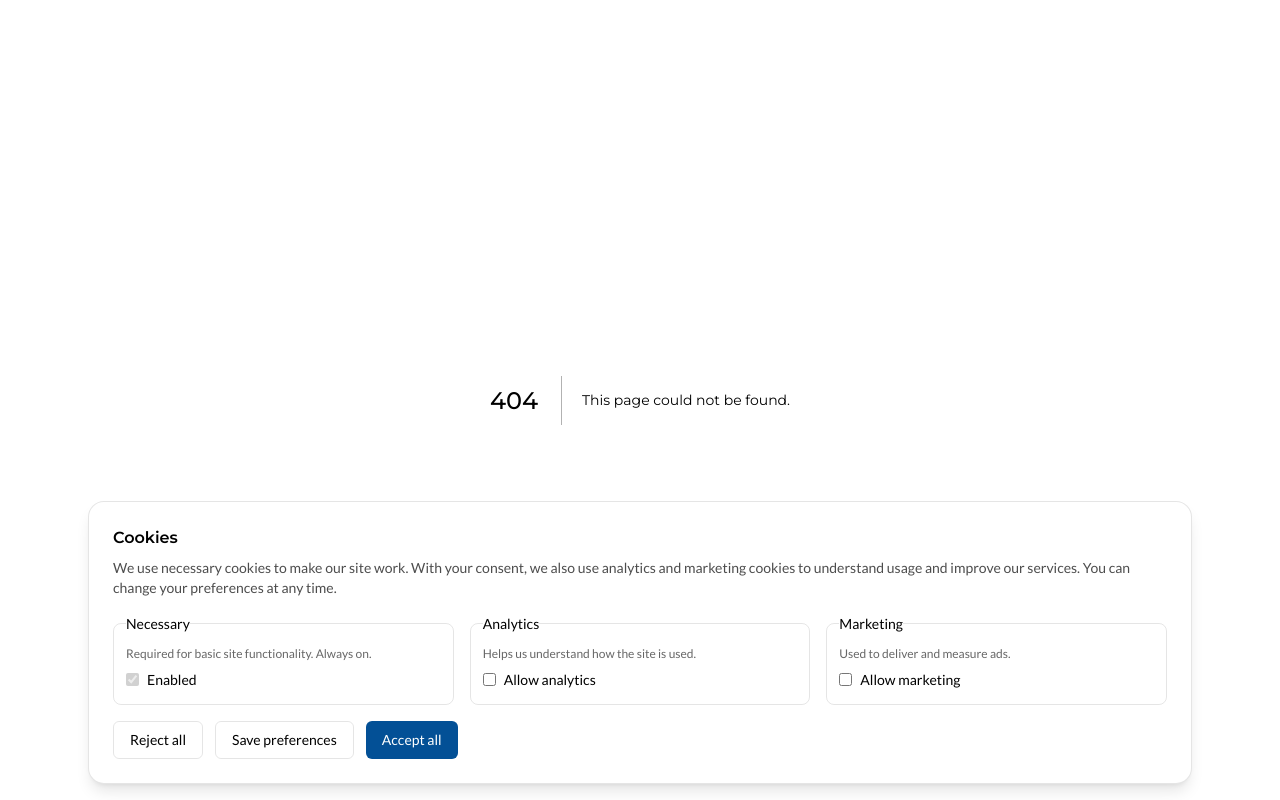
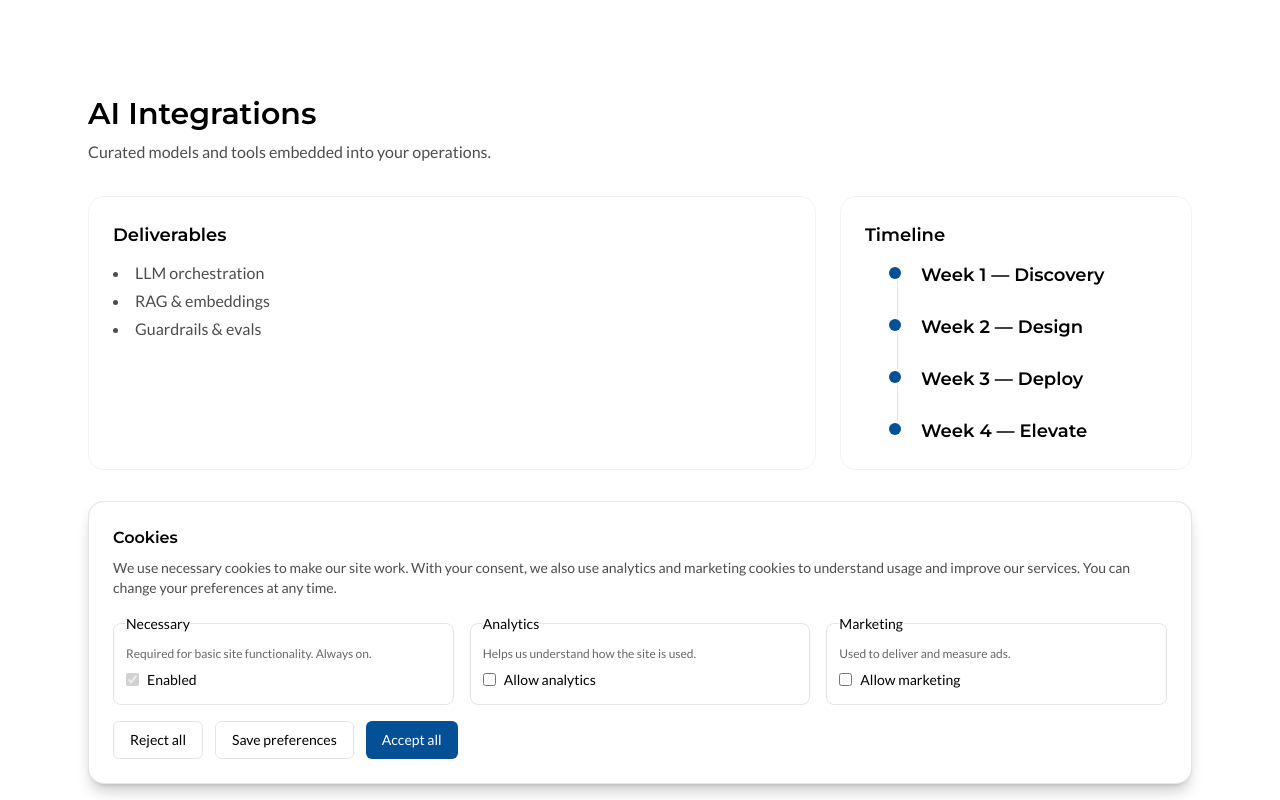
Before and after one commit to mallocode300/synaptiq_systems, a Next.js app: page /en/services/ai-integrations in a window 1280 px wide. Before the commit this address had no page. Built offline with nearby package versions, Linux system fonts and the light colour scheme; no server answers.

Commit message:
feat: service detail pages, timeline, testimonials, industries; contact form hardening; service links

```diff
--- a/app/[lang]/page.tsx
+++ b/app/[lang]/page.tsx
@@ -58,7 +58,7 @@ export default async function Home({ params }: { params: Promise<{ lang: Locale
             <h2 className="text-2xl md:text-3xl font-semibold mb-8">{t.services.title}</h2>
             <div className="grid md:grid-cols-3 gap-6">
               {t.services.items.map((s, i) => (
-                <div key={i} className="p-6 rounded-2xl border border-black/5">
+                <a href={`/${lang}/services/${s.slug}`} key={i} className="p-6 rounded-2xl border border-black/5 block hover:border-[#035096]/30">
                   <h3 className="text-lg font-semibold mb-2">{s.title}</h3>
                   <p className="text-black/70 mb-3">{s.desc}</p>
                   <ul className="list-disc list-inside text-black/70 space-y-1">
@@ -66,7 +66,7 @@ export default async function Home({ params }: { params: Promise<{ lang: Locale
                       <li key={j}>{b}</li>
                     ))}
                   </ul>
-                </div>
+                </a>
               ))}
             </div>
           </Reveal>
@@ -117,6 +117,41 @@ export default async function Home({ params }: { params: Promise<{ lang: Locale
               <Image src="/logos/make.svg" alt="Make" width={70} height={26} />
               <Image src="/logos/n8n.svg" alt="n8n" width={70} height={26} />
               <Image src="/logos/retool.svg" alt="Retool" width={90} height={26} />
+            </div>
+          </Reveal>
+        </section>
+
+        {/* Testimonials */}
+        <section className="container py-16 md:py-24">
+          <Reveal>
+            <h2 className="text-2xl md:text-3xl font-semibold mb-8">{lang === 'fr' ? 'Témoignages' : 'Testimonials'}</h2>
+            <div className="grid md:grid-cols-3 gap-6">
+              {[1,2,3].map((i) => (
+                <blockquote key={i} className="p-6 rounded-2xl border border-black/5 text-black/80">
+                  <p>“{lang === 'fr' ? 'Une exécution rapide et des résultats mesurables.' : 'Swift execution with measurable results.'}”</p>
+                  <footer className="mt-3 text-sm text-black/60">{lang === 'fr' ? 'Directeur des opérations' : 'Operations Director'}</footer>
+                </blockquote>
+              ))}
+            </div>
+          </Reveal>
+        </section>
+
+        {/* Industries */}
+        <section className="container py-16 md:py-24">
+          <Reveal>
+            <h2 className="text-2xl md:text-3xl font-semibold mb-8">{lang === 'fr' ? 'Secteurs' : 'Industries'}</h2>
+            <div className="grid md:grid-cols-4 gap-6">
+              {[
+                { t: lang === 'fr' ? 'Finance' : 'Finance' },
+                { t: lang === 'fr' ? 'E‑commerce' : 'E‑commerce' },
+                { t: lang === 'fr' ? 'Santé' : 'Healthcare' },
+                { t: lang === 'fr' ? 'PME' : 'SMB' },
+              ].map((x, i) => (
+                <div key={i} className="p-6 rounded-2xl border border-black/5">
+                  <h3 className="font-semibold mb-2">{x.t}</h3>
+                  <p className="text-black/70 text-sm">{lang === 'fr' ? 'Exemples d’impact: coûts ↓, productivité ↑.' : 'Example impact: lower costs, higher productivity.'}</p>
+                </div>
+              ))}
             </div>
           </Reveal>
         </section>
--- /dev/null
+++ b/app/[lang]/services/[slug]/page.tsx
@@ -0,0 +1,54 @@
+import { Locale } from "@/i18n/config";
+import { en } from "@/i18n/dictionaries/en";
+import { fr } from "@/i18n/dictionaries/fr";
+import Timeline from "@/components/Timeline";
+
+const dictMap = { en, fr } as const;
+
+export default async function ServicePage({
+  params,
+}: {
+  params: Promise<{ lang: Locale; slug: string }>;
+}) {
+  const { lang, slug } = await params;
+  const t = dictMap[lang] || en;
+  const item = t.services.items.find((i) => i.slug === slug) || t.services.items[0];
+
+  return (
+    <div className="container py-16 md:py-24">
+      <h1 className="text-2xl md:text-3xl font-semibold mb-2">{item.title}</h1>
+      <p className="text-black/70 mb-8 max-w-3xl">{item.desc}</p>
+
+      <div className="grid md:grid-cols-3 gap-6 mb-12">
+        <div className="p-6 rounded-2xl border border-black/5 md:col-span-2">
+          <h2 className="text-lg font-semibold mb-3">{lang === "fr" ? "Livrables" : "Deliverables"}</h2>
+          <ul className="list-disc list-inside text-black/70 space-y-1">
+            {item.bullets.map((b, i) => (
+              <li key={i}>{b}</li>
+            ))}
+          </ul>
+        </div>
+        <div className="p-6 rounded-2xl border border-black/5">
+          <h2 className="text-lg font-semibold mb-3">{lang === "fr" ? "Timeline" : "Timeline"}</h2>
+          <Timeline
+            items={[
+              { title: lang === "fr" ? "Semaine 1 — Découverte" : "Week 1 — Discovery" },
+              { title: lang === "fr" ? "Semaine 2 — Design" : "Week 2 — Design" },
+              { title: lang === "fr" ? "Semaine 3 — Déploiement" : "Week 3 — Deploy" },
+              { title: lang === "fr" ? "Semaine 4 — Élévation" : "Week 4 — Elevate" },
+            ]}
+          />
+        </div>
+      </div>
+
+      <a
+        href={process.env.NEXT_PUBLIC_CALENDLY_URL}
+        target="_blank"
+        rel="noreferrer"
+        className="inline-block rounded-full bg-[#035096] text-white px-6 py-3 hover:opacity-90"
+      >
+        {lang === "fr" ? "Planifier une consultation" : "Schedule a Consultation"}
+      </a>
+    </div>
+  );
+}
--- a/components/ContactForm.tsx
+++ b/components/ContactForm.tsx
@@ -5,6 +5,7 @@ import { useState } from "react";
 export default function ContactForm() {
   const [status, setStatus] = useState<"idle" | "submitting" | "success" | "error">("idle");
   const [error, setError] = useState<string | null>(null);
+  const [startTs] = useState<number>(() => Date.now());
 
   async function onSubmit(event: React.FormEvent<HTMLFormElement>) {
     event.preventDefault();
@@ -13,6 +14,14 @@ export default function ContactForm() {
 
     const form = event.currentTarget;
     const formData = new FormData(form);
+    // Honeypot
+    if (formData.get("website")) {
+      setStatus("success");
+      form.reset();
+      return;
+    }
+    // Time-to-fill
+    formData.append("ttf_ms", String(Date.now() - startTs));
 
     try {
       const res = await fetch("/api/contact", {
@@ -29,7 +38,7 @@ export default function ContactForm() {
   }
 
   return (
-    <form onSubmit={onSubmit} className="grid grid-cols-1 md:grid-cols-2 gap-6 max-w-3xl">
+    <form id="contact-form" onSubmit={onSubmit} className="grid grid-cols-1 md:grid-cols-2 gap-6 max-w-3xl">
       <div className="flex flex-col gap-2">
         <label htmlFor="name" className="text-sm font-medium">
           Name
@@ -77,6 +86,8 @@ export default function ContactForm() {
           className="border border-black/10 rounded-md px-3 py-2 focus:outline-none focus:ring-2 focus:ring-[#035096]/30"
         />
       </div>
+      {/* Honeypot */}
+      <input type="text" name="website" className="hidden" tabIndex={-1} autoComplete="off" />
       <div className="md:col-span-2 flex items-center gap-4">
         <button
           type="submit"
--- /dev/null
+++ b/components/Timeline.tsx
@@ -0,0 +1,25 @@
+import React from "react";
+
+type TimelineItem = {
+  title: string;
+  description?: string;
+};
+
+export default function Timeline({ items }: { items: TimelineItem[] }) {
+  return (
+    <ol className="relative ml-4 md:ml-6">
+      {items.map((step, i) => (
+        <li key={i} className="pl-6 md:pl-8 pb-6 last:pb-0 relative">
+          <span className="absolute left-0 top-1.5 h-3 w-3 rounded-full bg-[#035096]" />
+          {i < items.length - 1 && (
+            <span className="absolute left-1.5 top-5 md:left-2 h-[calc(100%-1rem)] w-px bg-black/10" />
+          )}
+          <h3 className="text-base md:text-lg font-semibold">{step.title}</h3>
+          {step.description && (
+            <p className="text-sm md:text-base text-black/70 mt-1">{step.description}</p>
+          )}
+        </li>
+      ))}
+    </ol>
+  );
+}
```
